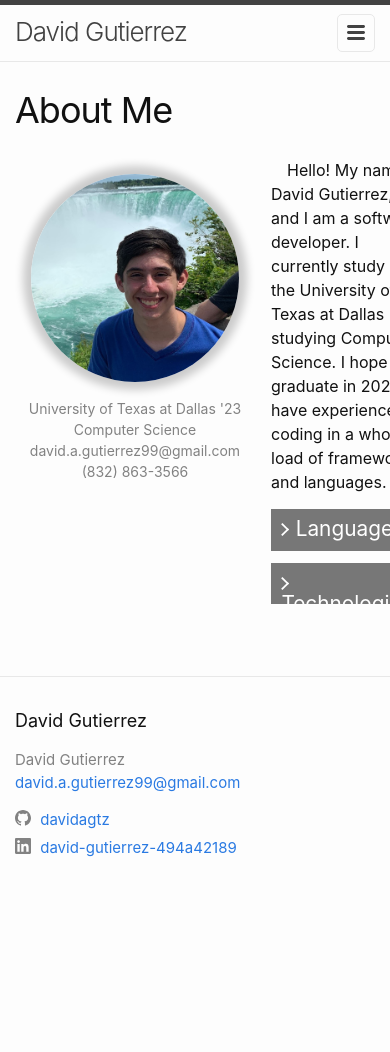
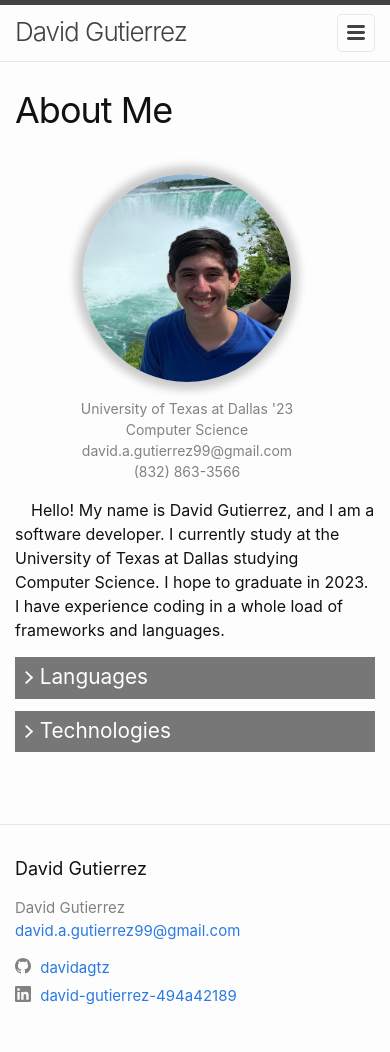
Before and after one commit to davidagtz/davidagtz.github.io, a Jekyll site: the page built from about.html, in a window 390 px wide. Built offline with Jekyll 4.4.1, drawn with Linux system fonts in a browser that asks for light colours; before the commit the page ends 904 px from its top, so only the background shows below that.

Commit message:
More responsive About me

```diff
--- a/_sass/minima/_about.sass
+++ b/_sass/minima/_about.sass
@@ -3,6 +3,9 @@ $shadow: .5em
 
 #about-info
     display: flex
+    justify-content: center
+    max-width: 100%
+    flex-wrap: wrap
 
 #about-meta
     flex-grow: 0
@@ -12,6 +15,7 @@ $shadow: .5em
     flex-direction: column
     align-items: center
     margin-right: 1em
+    margin-bottom: 1em
 
 #profile
     background-image: url("/assets/niagara-square.jpg")
@@ -25,6 +29,7 @@ $shadow: .5em
 
 #about-text
     flex: 1
+    min-width: 50%
     p
         text-indent: 1em
 
```
